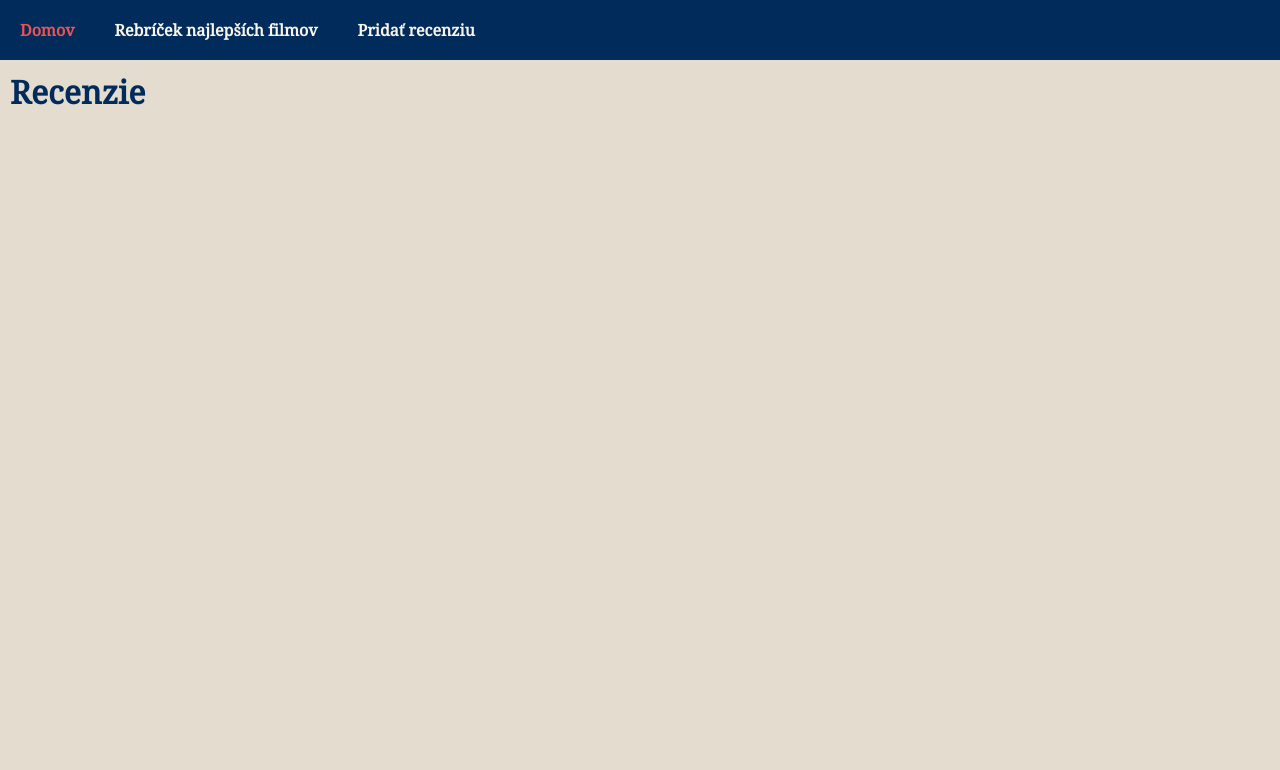
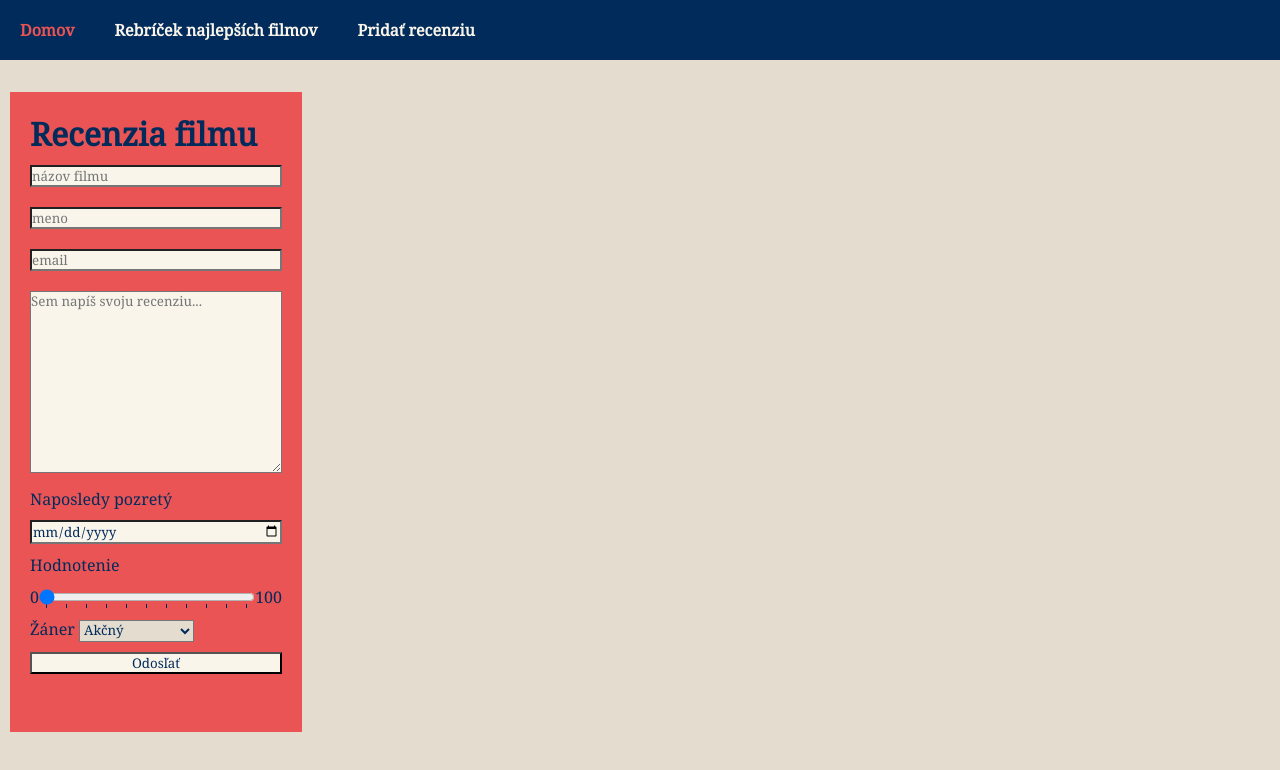
Before and after one commit to DominikKoptak/Test, a plain HTML site: page pages/add-review.html in a window 1280 px wide. Drawn offline with Linux system fonts and the light colour scheme.

Commit message:
Add files via upload

```diff
--- a/pages/add-review.html
+++ b/pages/add-review.html
@@ -45,6 +45,43 @@
         nav ul li a:hover {
             color: #EA5455;
         }
+        form{
+            margin: auto;
+        }
+        form{
+            margin: 0%;
+            background-color: #EA5455;
+            width: 20%;
+            height: 600px;
+            padding: 20px;
+
+        }
+        input, textarea{
+            width: 100%;
+            height: auto;
+            box-sizing: border-box;
+            margin-bottom: 10px;
+            margin-top: 10px;
+            font-family: 'NotoSerif';
+            background-color:#F9F5EB;
+            color: #002B5B;
+        }
+        .slider{
+            cursor: pointer;
+        }
+        .range .field{
+            position: relative;
+            display: flex;
+            align-items: center;
+            justify-content: center;
+            height: 100%;
+        }
+        .genre{
+            font-family: 'NotoSerif';
+            background-color:#E4DCCF;
+            color: #002B5B;
+        }
+
     </style>
 </head>
 <body>
@@ -56,7 +93,52 @@
             </ul>
     </nav>
     <main>
-        <h1>Recenzie</h1>
+        <br>
+        <form action="get">
+            <h1>Recenzia filmu</h1>
+            <input type="text" name="film" id="film" required placeholder="názov filmu">
+            <input type="text" name="meno" id="meno" placeholder="meno">
+            <input type="email" name="email" id="email" required placeholder="email">
+            <textarea name="recenzia" id="recenzia" cols="30" rows="10" placeholder="Sem napíš svoju recenziu..."></textarea>
+            <label for="date">Naposledy pozretý</label>
+            <input type="date" name="date" id="date">
+            <label for="range">Hodnotenie</label>
+            <div class="range">
+                <div class="field">
+                    <div >0</div>
+                    <input type="range" step="10" name="range" id="range" required min="0" max="100" value="0" list="ticks" class="slider">
+                    <div >100</div>
+                </div>
+            </div>
+             <datalist id="ticks" >
+                <option value="0"></option>
+                <option value="10"></option>
+                <option value="20"></option>
+                <option value="30"></option>
+                <option value="40"></option>
+                <option value="50"></option>
+                <option value="60"></option>
+                <option value="70"></option>
+                <option value="80"></option>
+                <option value="90"></option>
+                <option value="100"></option>
+            </datalist>
+            <label for="genre">Žáner</label>
+            <select name="genre" id="genre" class="genre">
+                <option value="akcny">Akčný</option>
+                <option value="dobrodruzny">Doborodrožný</option>
+                <option value="komedia">Komédia</option>
+                <option value="animovany">Animovaný</option>
+                <option value="drama">Dráma</option>
+                <option value="historicky">Historický</option>
+                <option value="mysteriozny">Mysteriózny</option>
+                <option value="psychologicky">Psychologický</option>
+                <option value="fantasy">Fantasy</option>
+                <option value="scifi">Sci-fi</option>
+            </select>
+            <input type="submit" value="Odosľať" class="submit">
+
+        </form>
     </main>
 </body>
 </html>
```
Also changed, not shown: index.html (+3 -5 lines), pages/movie1.html (+1 -1 lines).
